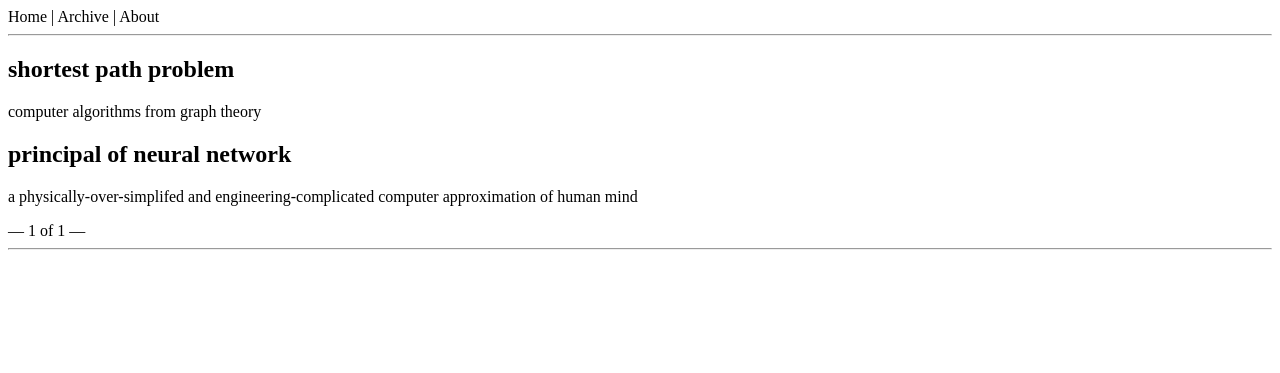
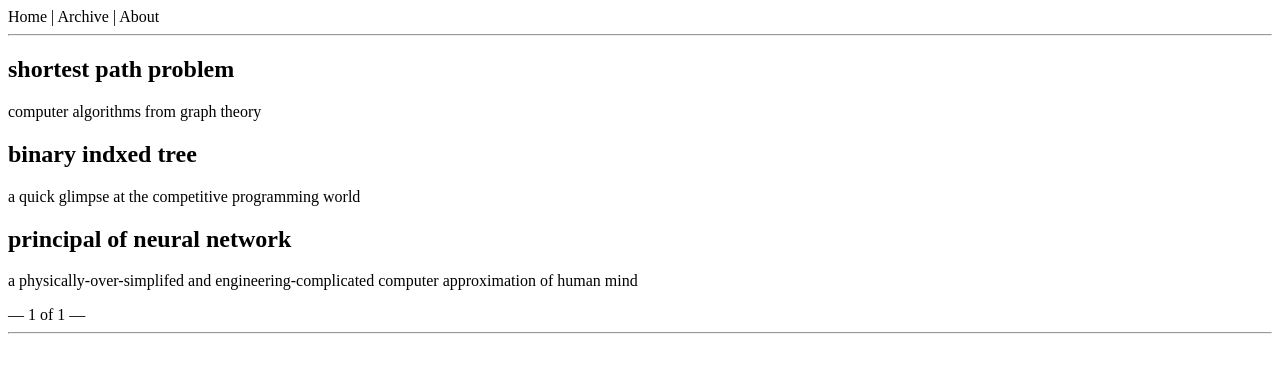
Before and after one commit to hzhaoc/hzhaoc.github.io, a Jekyll site: the page built from index.html, in a window 1280 px wide. Shown: the top 373 px of the page. Built offline with Jekyll 4.4.1, drawn with Linux system fonts in a browser that asks for light colours; the list of posts is cut into pages by our own code.

Commit message:
edit article

```diff
--- /dev/null
+++ b/_posts/2023-12-30-binary-indexed-tree.md
@@ -0,0 +1,6 @@
+---
+layout: post
+title:  "binary indxed tree"
+date:   2023-12-30 02:00:00 -0800
+brief: 'a quick glimpse at the competitive programming world'
+---
```
Also changed, not shown: _posts/2023-12-30-shortest-path-problem.md (+1 -1 lines).
